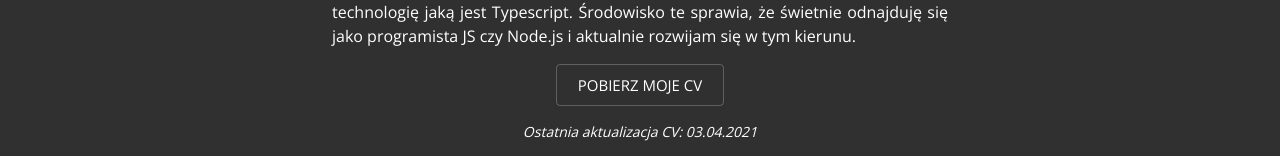
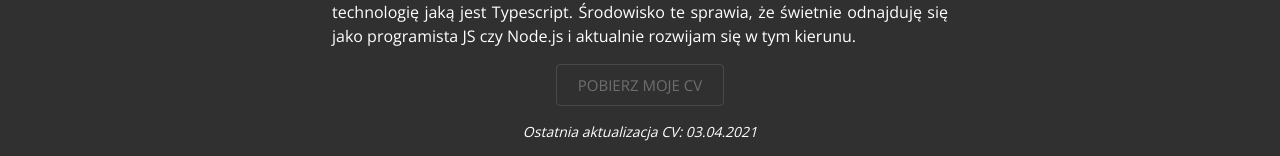
Before and after one commit to szpanel/szpanel-portfolio, a React (Create React App) app: page / in a window 1280 px wide. Shown: the part 757-913 px from the top of the page. Built offline with nearby package versions, Linux system fonts and the light colour scheme.

Commit message:
:construction: Temporary disable CV link

```diff
--- a/src/routes/About/About.tsx
+++ b/src/routes/About/About.tsx
@@ -62,7 +62,7 @@ const About = () => {
                 </Typography>
             </Grid>
             <Box m={2}>
-                <Button disabled={isSubmittingBtnCV} onClick={handleClick} ref={btnCVRef} size="large"
+                <Button disabled={true} onClick={handleClick} ref={btnCVRef} size="large"
                         variant="outlined">
                     {isSubmittingBtnCV ? <CircularProgress color="primary" size={35}/> : `Pobierz MOJE CV`}</Button>
             </Box>
```
